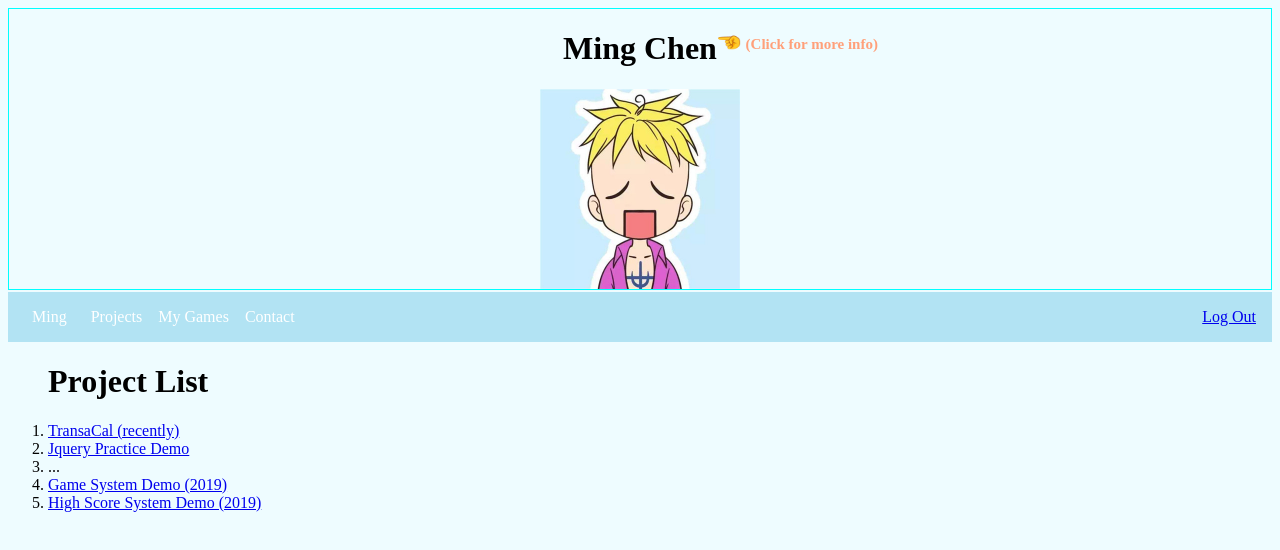
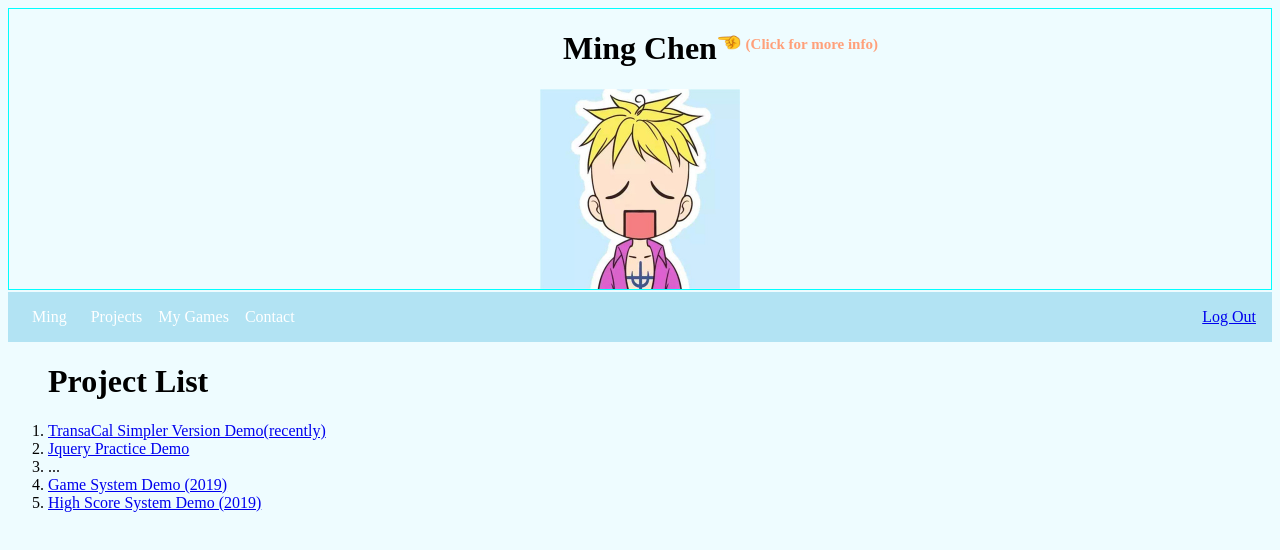
Before and after one commit to MingC666/mingchen.github.io, a plain HTML site: page index.html in a window 1280 px wide. Both pictures are taken after a click on the item "Projects". Drawn offline with nearby package versions, Linux system fonts and the light colour scheme.

Commit message:
Update index.html
little tiny fiexed

```diff
--- a/index.html
+++ b/index.html
@@ -66,7 +66,7 @@
             <ol>
 
                 <h1>Project List</h1>
-                <li><a href="./src/pages/transaCal.html" target="_blank">TransaCal (recently)</a></li>
+                <li><a href="./src/pages/transaCal.html" target="_blank">TransaCal Simpler Version Demo(recently)</a></li>
                 <li><a href="./src/pages/jquery_practice.html" target="_blank">Jquery Practice Demo</a></li>
                 <li>...</li>
                 <li><a href="./src/pages/racecar_system.html" target="_blank">Game System Demo (2019)</a></li>
```
